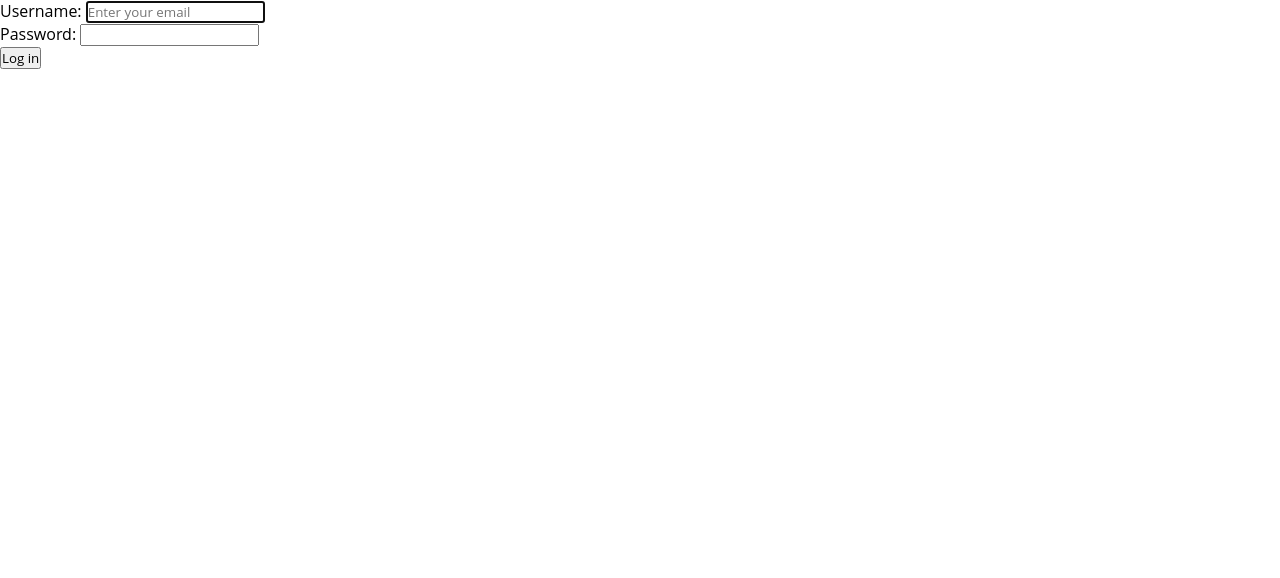
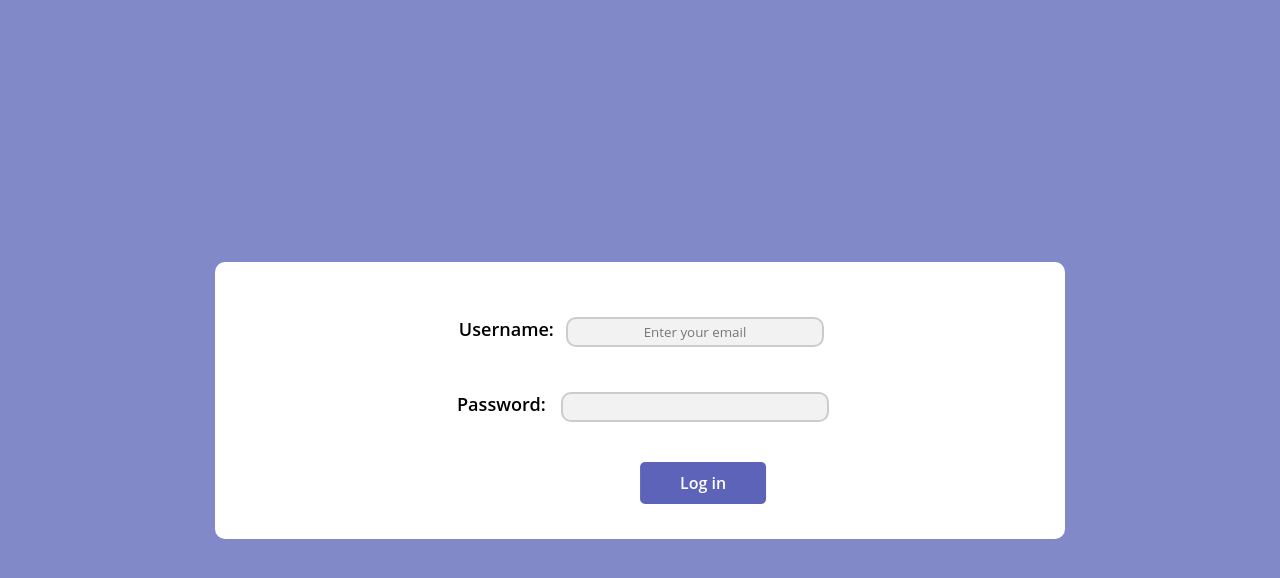
Before and after one commit to Nickodhiambo/Business-News-Web, a Django app: template users/templates/users/login.html in a window 1280 px wide. Shown: the top 578 px of the page. Run offline with Django 3.2, Linux system fonts and the light colour scheme; the template is opened without the code that fills it, so the values that code supplies are empty.

Commit message:
Upload static

```diff
--- a/static/style.css
+++ b/static/style.css
@@ -123,3 +123,69 @@
 .about-content p a:hover{
     color: #8289c9;
 }
+
+/* Login */
+.login-form{
+    display: flex;
+    align-items: center;
+    justify-content: center;
+    height: 100vh;
+    width: 100%;
+    background: #8289c9;
+}
+
+.login-form form{
+    width: 850px;
+    background: #fff;
+    margin: 50px;
+    padding: 20px;
+    border-radius: 10px;
+    text-align: center;
+}
+
+form p{
+    display: flex;
+    justify-content: center;
+    gap: 10px;
+    padding: 15px;
+}
+
+form p.username{
+    margin-top: 20px;
+}
+
+form p.password{
+    margin: 20px 0 30px;
+    padding: 10px 0;
+}
+
+form p label{
+    font-size: 1.13rem;
+    font-weight: 600;
+    min-width: 100px;
+}
+
+form p input{
+    border-radius: 10px;
+    background: #f2f2f2;
+    height: 30px;
+    width: 33%;
+    border: 2px solid #ccc;
+    text-align: center;
+    outline: none;
+}
+
+form button{
+    background: #5E63BA;
+    font-size: 1rem;
+    font-weight: 600;
+    color: #fff;
+    border-radius: 5px;
+    margin-bottom: 15px;
+    padding: 10px 40px;
+    text-align: center;
+    border: none;
+    outline: none;
+    cursor: pointer;
+    transform: translateX(50%);
+}
--- a/templates/about.html
+++ b/templates/about.html
@@ -15,6 +15,7 @@
                 <nav>
                     <a href="{% url 'news_content:index' %}">Home</a>
                     <a href="{% url 'news_content:about' %}">About this site</a>
+		    <a href="{% url 'users:login' %}">Login</a>
                 </nav>
             </header>
 
@@ -26,6 +27,7 @@
                 <nav>
                     <a href="{% url 'news_content:index' %}" target="blank">Home</a>
                     <a href="{% url 'news_content:about' %}" target="blank">About this site</a>
+		    <a href="{% url 'users:login' %}">Login</a>
                 </nav>
             </footer>
     </body>
--- a/templates/index.html
+++ b/templates/index.html
@@ -15,6 +15,7 @@
                 <nav>
                     <a href="{% url 'news_content:index' %}">Home</a>
                     <a href="{% url 'news_content:about' %}">About this site</a>
+		    <a href="{% url 'users:login' %}">Login</a>
                 </nav>
             </header>
             <div class="main">
@@ -34,6 +35,7 @@
                 <nav>
                     <a href="{% url 'news_content:index' %}" target="blank">Home</a>
                     <a href="{% url 'news_content:about' %}" target="blank">About this site</a>
+		    <a href="{% url 'users:login' %}">Login</a>
                 </nav>
             </footer>
         </div>
--- a/users/templates/users/login.html
+++ b/users/templates/users/login.html
@@ -1,10 +1,11 @@
 <!DOCTYPE html>
 <html lang="en">
     <head>
+	{% load static %}
         <meta charset="UTF-8">
         <meta name="viewport" content="width=device-width, initial-scale=1.0">
         <title>Business News Center</title>
-        <link rel="stylesheet" href="style.css">
+	<link rel="stylesheet" href="{% static 'style.css' %}">
     </head>
     <body>
         <div class="login-form">
```
